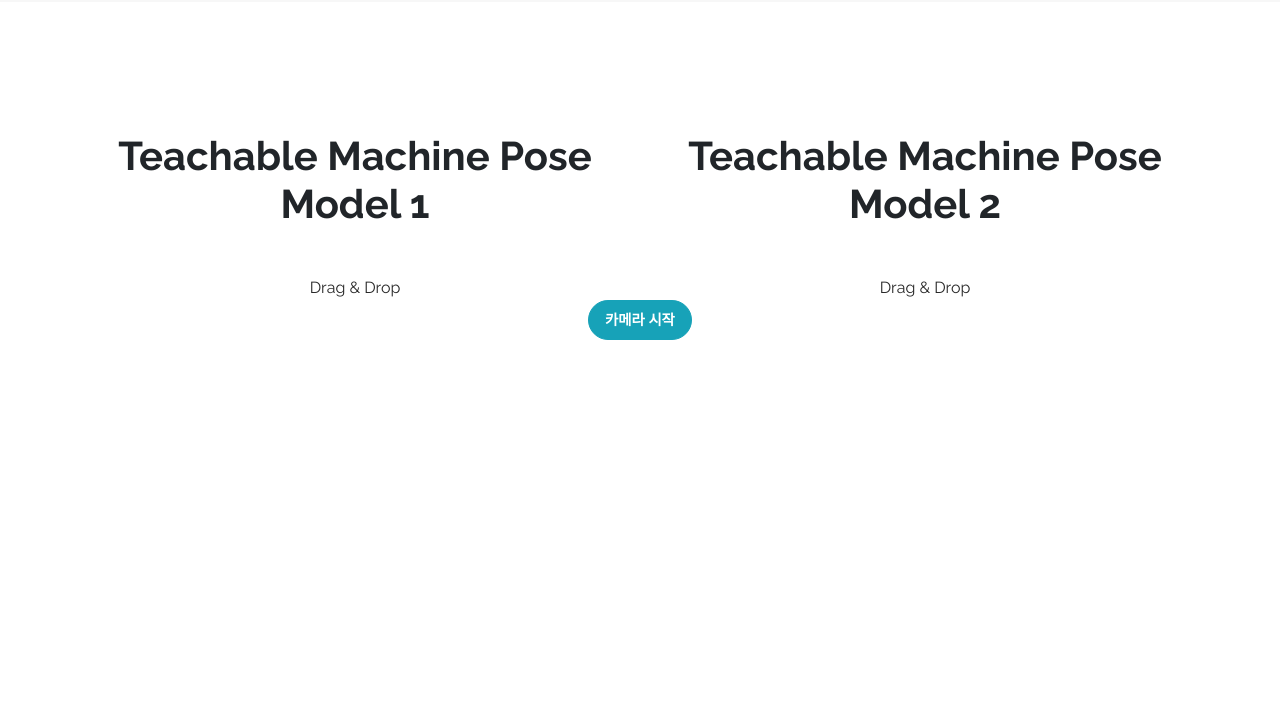
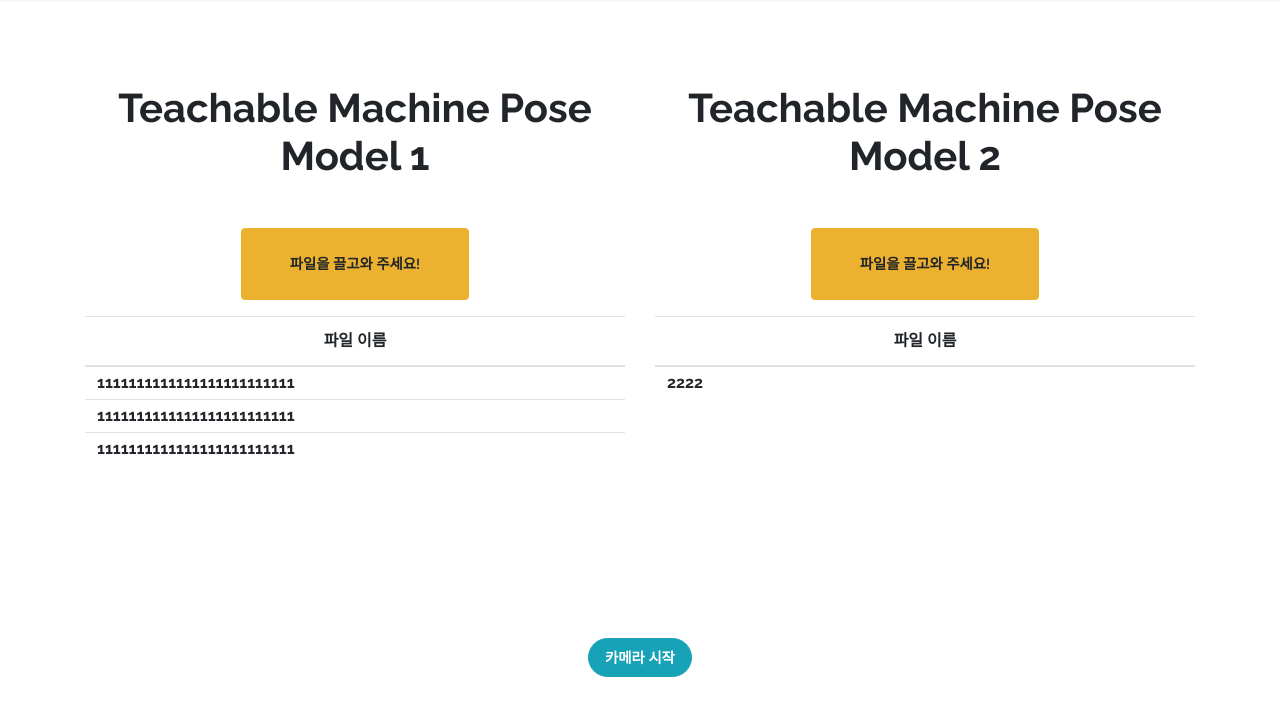
Before and after one commit to ii200400/Yepago_page, a plain HTML site: page yepago.html in a window 1280 px wide. Shown: the part 76-792 px from the top of the page. Drawn offline with Linux system fonts and the light colour scheme.

Commit message:
파일 정보를 보여줄 테이블 작성중

```diff
--- a/yepago.html
+++ b/yepago.html
@@ -39,22 +39,56 @@
       </div>
     </nav>
 
-    <div style="margin-top: 10rem"></div>
+    <div style="margin-top: 7rem"></div>
 
     <div class="container text-center">
       <div class="row">
         <div class="col-6">
           <h1 class="my-5">Teachable Machine Pose Model 1</h1>
-          <div class="dropzone">Drag & Drop</div>
+          <div class="btn btn-warning py-4 px-5 mb-3">파일을 끌고와 주세요!</div>
+          <table class="table table-hover">
+            <thead>
+              <tr>
+                <th scope="col">파일 이름</th>
+              </tr>
+            </thead>
+            <tbody class="text-left">
+              <tr>
+                <th class="py-1">1111111111111111111111111</th>
+              </tr>
+              <tr>
+                <th class="py-1">1111111111111111111111111</th>
+              </tr>
+              <tr>
+                <th class="py-1">1111111111111111111111111</th>
+              </tr>
+            </tbody>
+          </table>
         </div>
         <div class="col-6">
           <h1 class="my-5">Teachable Machine Pose Model 2</h1>
-          <div class="dropzone">Drag & Drop</div>
+          <div class="btn btn-warning py-4 px-5 mb-3">파일을 끌고와 주세요!</div>
+          <table class="table table-hover">
+            <thead>
+              <tr>
+                <th scope="col">파일 이름</th>
+              </tr>
+            </thead>
+            <tbody class="text-left">
+              <tr>
+                <th class="py-1">2222</th>
+              </tr>
+            </tbody>
+          </table>
+        </div>
+      </div>
+      <div class="row">
+        <div class="col-12">
+          <div><canvas id="canvas"></canvas></div>
+          <div id="label-container"></div>
         </div>
       </div>
       <button type="button" class="btn btn-outline-info btn-pill active" onclick="init()">카메라 시작</button>
-      <div><canvas id="canvas"></canvas></div>
-      <div id="label-container"></div>
     </div>
 
     <script type="text/javascript" src="./assets/js/custom.js"></script>
```
